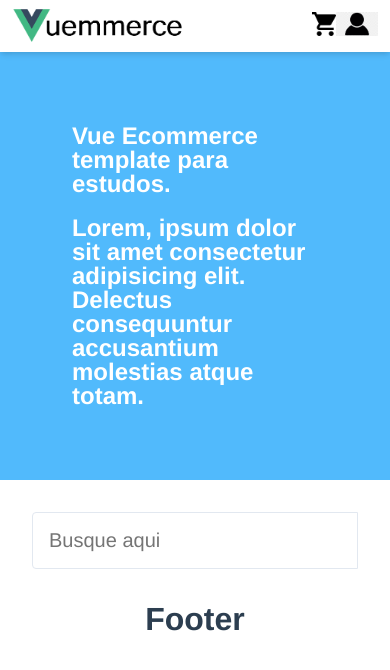
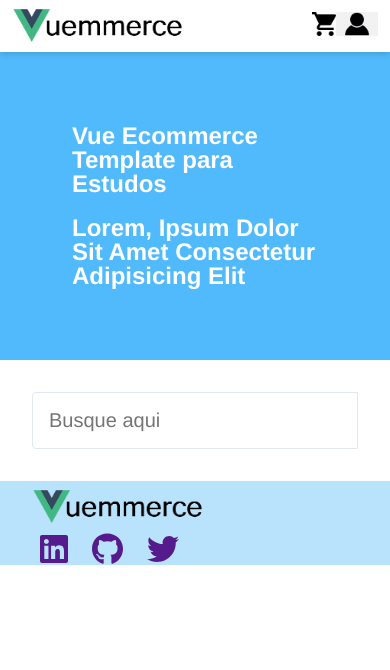
Before and after one commit to croesym/vue-commerce, a Vue app: page / in a window 390 px wide. Shown: the top 670 px of the page. Built offline with nearby package versions, Linux system fonts and the light colour scheme.

Commit message:
Construção do footer e padronização de variáveis

```diff
--- a/src/App.vue
+++ b/src/App.vue
@@ -6,7 +6,7 @@
     :user="User_src"
   />
   <router-view />
-  <VueFooter />
+  <VueFooter :logo="VueLogo_src" />
 </template>
 
 <script>
@@ -32,7 +32,6 @@ export default {
 <style>
 * {
   font-family: "Avenir", Helvetica, Arial, sans-serif;
-
   margin: 0;
   padding: 0;
   box-sizing: border-box;
@@ -45,7 +44,7 @@ export default {
   color: #2c3e50;
 }
 
-.main-container {
+.mainContainer {
   margin: 0;
   padding: 0;
 }
--- a/src/components/HomeBanner.vue
+++ b/src/components/HomeBanner.vue
@@ -1,10 +1,7 @@
 <template>
-  <div id="home-banner">
-    <h1>Vue Ecommerce template para estudos.</h1>
-    <h2>
-      Lorem, ipsum dolor sit amet consectetur adipisicing elit. Delectus
-      consequuntur accusantium molestias atque totam.
-    </h2>
+  <div id="homeBanner">
+    <h1>Vue Ecommerce Template para Estudos</h1>
+    <h2>Lorem, Ipsum Dolor Sit Amet Consectetur Adipisicing Elit</h2>
   </div>
 </template>
 <script>
@@ -13,44 +10,39 @@ export default {
 };
 </script>
 <style scoped>
-#home-banner {
+#homeBanner {
   width: 100%;
-  /* Font & Text */
   font-size: 16px;
   font-weight: 400;
   letter-spacing: normal;
   line-height: 24px;
   text-align: start;
-  text-indent: 0px;
+  text-indent: 0;
   text-transform: none;
   vertical-align: baseline;
   white-space: normal;
-  word-spacing: 0px;
-
-  /* Color & Background */
+  word-spacing: 0;
   background-attachment: scroll;
   background-color: rgb(81, 186, 252);
   background-image: none;
   background-position: 0% 0%;
   background-repeat: repeat;
   color: #ffffff;
-  /* Box */
   height: 23.75rem;
   margin: 0;
   padding: 144px;
   max-height: none;
-  min-height: 0px;
+  min-height: 0;
   max-width: none;
-  min-width: 0px;
+  min-width: 0;
   box-sizing: border-box;
 }
-
 h1 {
   margin-bottom: 20px;
 }
 
 @media (max-width: 767px) {
-  #home-banner {
+  #homeBanner {
     height: auto;
     padding: 72px;
   }
--- a/src/components/NavBar.vue
+++ b/src/components/NavBar.vue
@@ -1,10 +1,10 @@
 <template>
   <div>
-    <div id="nav-bar">
-      <router-link id="logo-url" to="/">
+    <div id="navBar">
+      <router-link id="logoUrl" to="/">
         <img :src="logo" alt="Vue-logo" />
       </router-link>
-      <div id="user-panel">
+      <div id="userPanel">
         <router-link to="/cart">
           <img :src="cart" alt="Cart-logo" />
         </router-link>
@@ -15,16 +15,14 @@
     </div>
   </div>
 </template>
-
 <script>
 export default {
   name: "NavBar",
   props: ["logo", "cart", "user"],
 };
 </script>
-
 <style scoped>
-#nav-bar {
+#navBar {
   position: sticky;
   top: 0;
   z-index: 10;
@@ -36,15 +34,15 @@ export default {
   box-shadow: 0 4px 6px -1px rgba(0, 0, 0, 0.1),
     0 2px 4px -1px rgba(0, 0, 0, 0.06);
 }
-#nav-bar img {
+#navBar img {
   height: 3rem;
 }
 
-#user-panel {
+#userPanel {
   display: flex;
   align-items: center;
 }
-#nav-bar #user-panel img {
+#navBar #userPanel img {
   height: 1.5rem;
 }
 </style>
--- a/src/components/ProductSearch.vue
+++ b/src/components/ProductSearch.vue
@@ -1,6 +1,6 @@
 <template>
-  <div id="products-search-container">
-    <div id="products-search">
+  <div id="productsSearchContainer">
+    <div id="productsSearch">
       <input type="text" placeholder="Busque aqui" />
     </div>
   </div>
@@ -11,16 +11,16 @@ export default {
 };
 </script>
 <style scoped>
-#products-search-container {
+#productsSearchContainer {
   margin: 16px;
 }
 
-#products-search {
+#productsSearch {
   padding: 16px;
   width: 100%;
 }
 
-#products-search input {
+#productsSearch input {
   width: 100%;
   border: 1px solid #e2e8f0;
   border-radius: 0.25rem 0 0 0.25rem;
--- a/src/components/VueFooter.vue
+++ b/src/components/VueFooter.vue
@@ -1,18 +1,57 @@
 <template>
   <div>
-    <h1>Footer</h1>
+    <div class="footerContainer">
+      <footer>
+        <div id="socialMedia">
+          <a href=""> <img :src="logo" alt="Vue-logo" /> </a>
+          <div></div>
+          <div id="mediaLinks">
+            <a href="">
+              <font-awesome-icon icon="fa-brands fa-linkedin" size="2x"
+            /></a>
+            <a href="">
+              <font-awesome-icon icon="fa-brands fa-github" size="2x"
+            /></a>
+            <a href="">
+              <font-awesome-icon icon="fa-brands fa-twitter" size="2x"
+            /></a>
+          </div>
+        </div>
+      </footer>
+    </div>
   </div>
 </template>
-
 <script>
 export default {
   name: "VueFooter",
-  data() {
-    return {
-      message: "Hello Vue!",
-    };
-  },
+  props: ["github", "logo", "linkedin"],
 };
 </script>
+<style scoped>
+.footerContainer {
+  background-color: #b9e2fc;
+  font-weight: 600;
+  width: 100%;
+}
+#socialMedia {
+  display: flex;
+  justify-content: space-between;
+  align-items: flex-start;
+  flex-direction: column;
+  padding-left: 2rem;
+  padding-right: 2rem;
+}
 
-<style scoped></style>
+#socialMedia img {
+  height: 3rem;
+}
+
+#mediaLinks {
+  display: flex;
+  align-items: center;
+}
+#mediaLinks a {
+  padding-left: 0.5rem;
+  padding-right: 1rem;
+}
+</style>
--- a/src/views/HomeView.vue
+++ b/src/views/HomeView.vue
@@ -1,5 +1,5 @@
 <template>
-  <div class="main-container">
+  <div class="mainContainer">
     <HomeBanner />
     <ProductSearch />
   </div>
```
